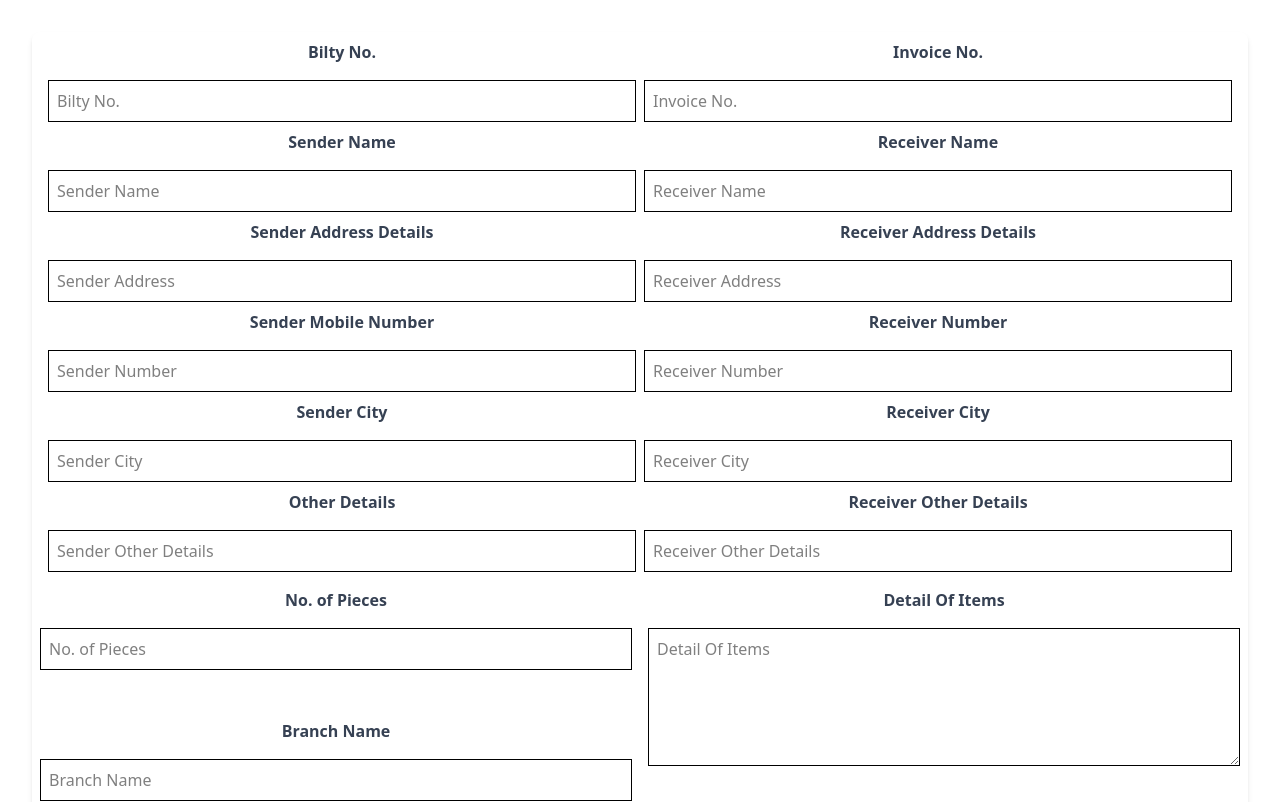
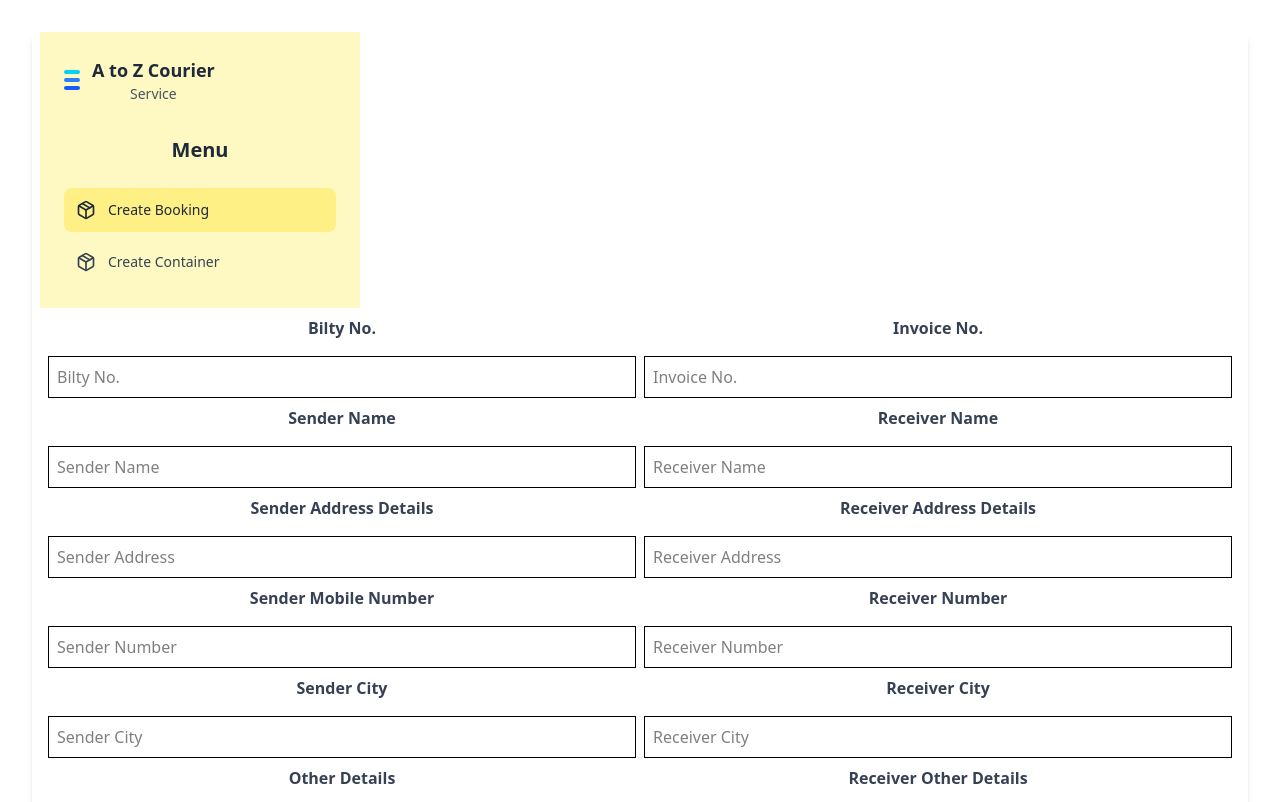
Before and after one commit to Muhammadtalha678/courire_frontend, a React (Vite) app: page /booking in a window 1280 px wide. Shown: the top 802 px of the page. Built offline with nearby package versions, Linux system fonts and the light colour scheme.

Commit message:
get all invoices done

```diff
--- a/src/comonents/Sidebar.jsx
+++ b/src/comonents/Sidebar.jsx
@@ -1,12 +1,14 @@
 import { Search, Package, Truck, List, BarChart3, Users, CreditCard } from 'lucide-react';
-import { Link } from 'react-router-dom';
+import {useLocation, Link } from 'react-router-dom';
 
 const Sidebar = () => {
+  const location = useLocation();
+
   const menuItems = [
     // { icon: BarChart3, label: 'Dashboard', active: false },
-    { icon: Package, label: 'Create Booking', active: false,path:'/booking' },
+    { icon: Package, label: 'Create Booking',path:'/booking' },
     // { icon: List, label: 'Orders List', active: false },
-    { icon: Package, label: 'Create Container', active: true,path:'/container' },
+    { icon: Package, label: 'Create Container',path:'/container' },
     // { icon: List, label: 'Container List', active: false },
     // { icon: Truck, label: 'Track Your Deliveries', active: false },
     // { icon: Users, label: 'Social Media', active: false },
@@ -35,7 +37,7 @@ const Sidebar = () => {
           <Link to={item.path}
             key={index}
             className={`flex items-center p-3 rounded-lg cursor-pointer transition-colors ${
-              item.active
+              location.pathname === item.path
                 ? 'bg-yellow-200 text-gray-800 font-medium'
                 : 'text-gray-700 hover:bg-yellow-50'
             }`}
--- a/src/pages/booking.jsx
+++ b/src/pages/booking.jsx
@@ -1,5 +1,6 @@
 import {useState,useEffect} from 'react'
 import axios from 'axios'
+import Sidebar from '../comonents/Sidebar';
 const Booking = () => {
   const  [isSubmitted,setIsSubmitted] = useState(false)
    const [formData, setFormData] = useState({
@@ -128,6 +129,7 @@ const handleNewShipment = () => {
 };
   return (
     <div className="bg-white w-full px-2 rounded-lg shadow-md">
+      <Sidebar/>
       <form
         onSubmit={handleSubmit}
         className="">
--- a/src/pages/container.jsx
+++ b/src/pages/container.jsx
@@ -15,7 +15,8 @@ const ContainerBooking = () => {
 
         const allBookingData = async () => {
             try {
-                const data = await axios.get('http://localhost:5000/api/allBooking')
+                const data = await axios.get('https://courire-system-backend-express.vercel.app/api/allBooking')
+                // const data = await axios.get('http://localhost:5000/api/allBooking')
                 setInvoices(data?.data.data?.bookingInvoices)
             } catch (error) {
                 console.log(error);            }
```
